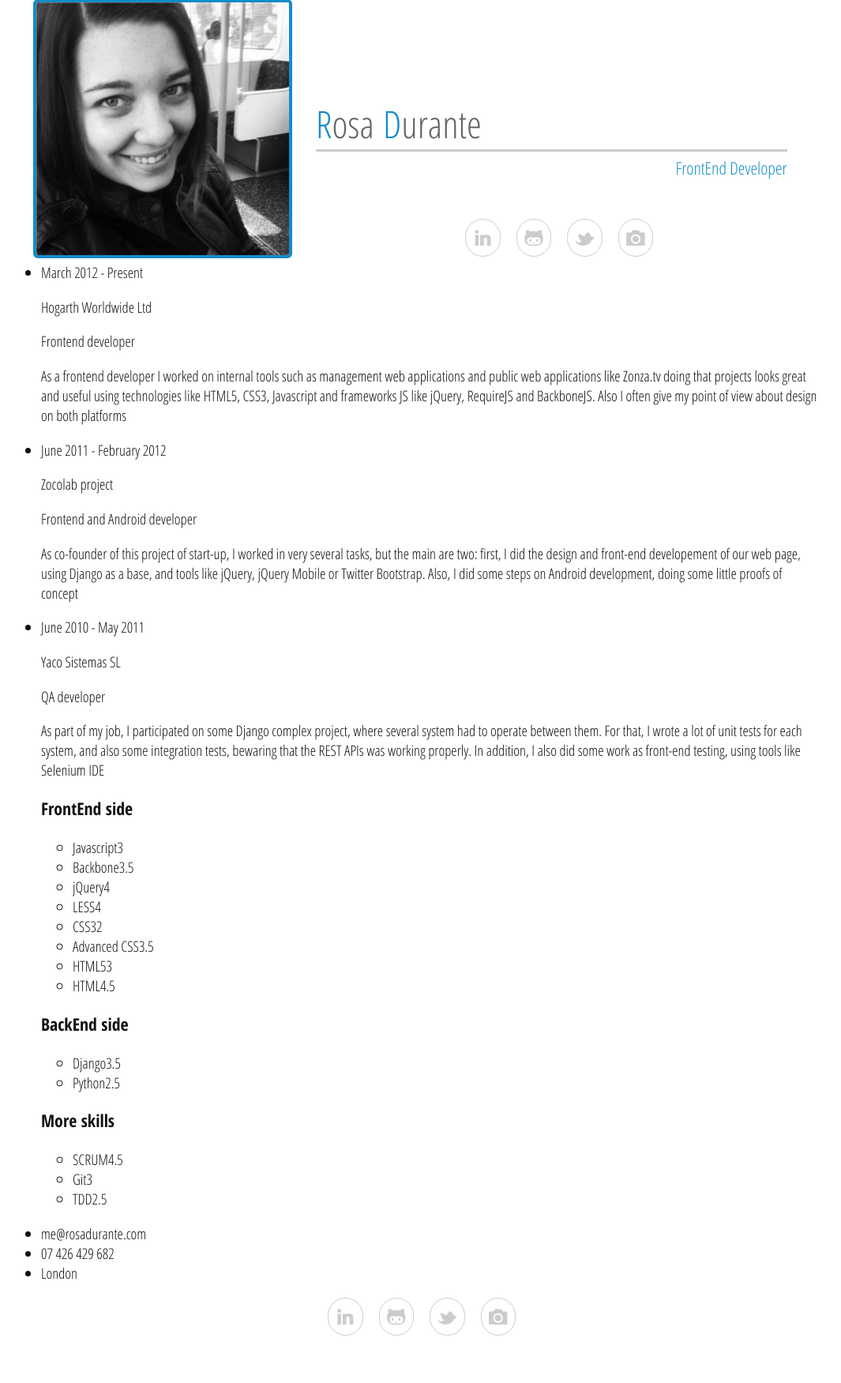
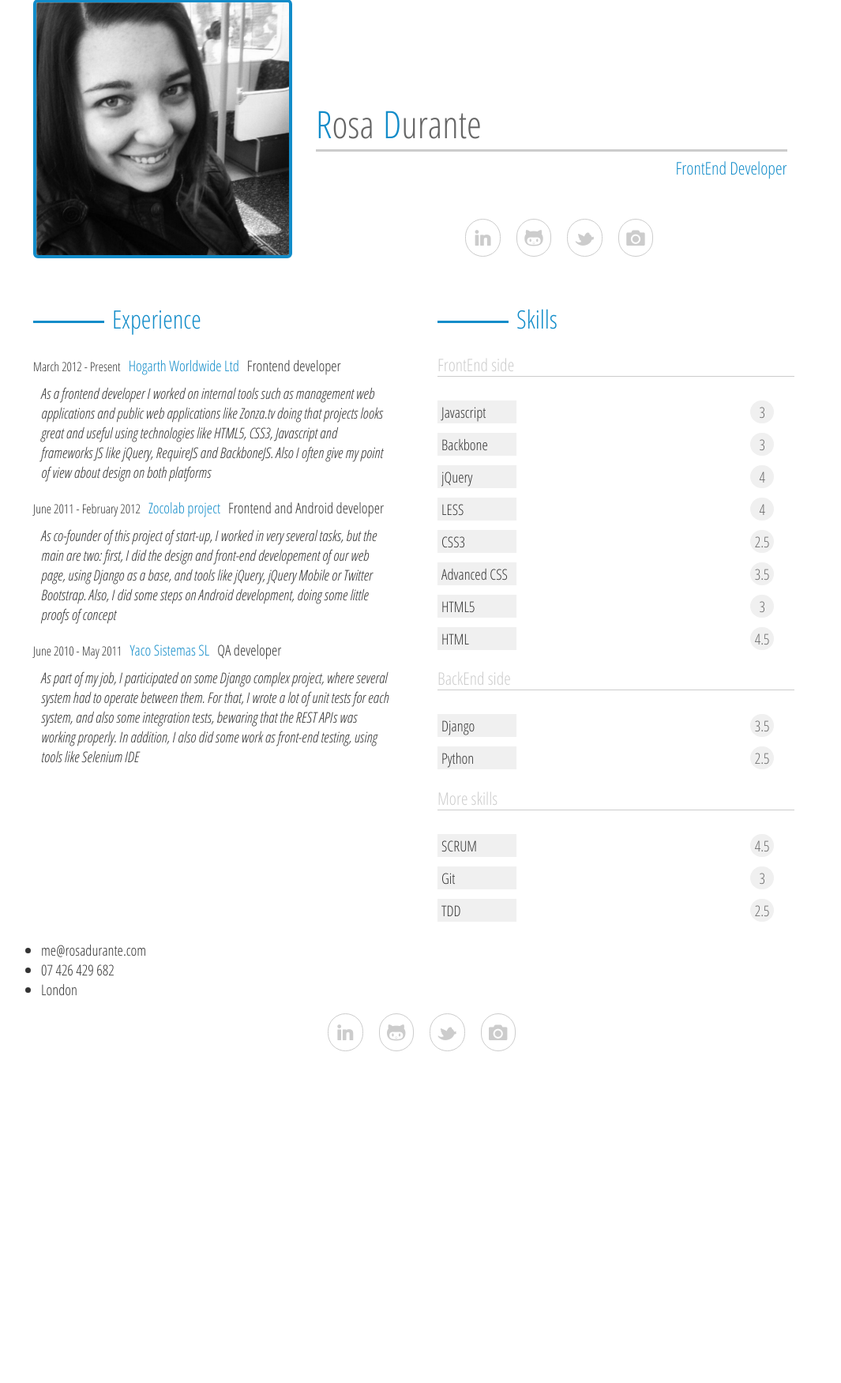
Before and after one commit to rosUnix/rosadurante, a Django app: page / in a window 1280 px wide. Shown: the part 61-1812 px from the top of the page at 79% size, without its empty margins (116-1181 px from the left). After the commit the page ends 1392 px from the top, so only its background shows below. Run offline with Django 3.2, Linux system fonts and the light colour scheme; style sheets or scripts are compiled from the project's sources; some libraries are stand-ins or nearby versions.

Commit message:
Experience and skills sections almost complete (yay)

```diff
--- a/website/static/js/app.js
+++ b/website/static/js/app.js
@@ -20,8 +20,7 @@ define('app', ['jquery', 'underscore', 'Backbone', 'Mustache'], function($, _, B
 	    		};
 
 	    		var self = this;
-	    		this.collection.fetch({ success: function () { self.render() }});
-
+	    		this.collection.fetch({ success: function () { self.render(); } });
 	    	},
 
 	    	render: function () {
@@ -31,6 +30,8 @@ define('app', ['jquery', 'underscore', 'Backbone', 'Mustache'], function($, _, B
     					$(view).append(self.render_element(model));
     				});
 	    		});
+
+	    		this.trigger('rendered');
 	    	},
 
 	    	render_element: function (model) {
@@ -47,8 +48,9 @@ define('app', ['jquery', 'underscore', 'Backbone', 'Mustache'], function($, _, B
 	    		'</li>',
 	    	skills_template: '<div>' +
 	    		'<h3>{{ name }}</h3>' +
-	    		'<ul>{{#list}}<li><span class"label">{{ name }}</span>' +
-	    		'<span class="value">{{ value }}</span></li>{{/list}}</ul>' +
+	    		'<ul>{{#list}}<li><p class="label">{{ name }}</p>' +
+	    		'<p class="blocks {{ value }}"></p>' +
+	    		'<p class="value">{{ value }}</p></li>{{/list}}</ul>' +
 	    		'</div>',
 	    	social_networks_template: '<li class="{{ social_name }}">' +
 	    		'<a href="{{ url_base }}{{ username }}" target="_blank">' +
@@ -71,16 +73,16 @@ define('app', ['jquery', 'underscore', 'Backbone', 'Mustache'], function($, _, B
 	  				el: this.$el.find('ul.social-networks'),
 	  				parent: this,
 	  				url: '/social_networks',
-	  				template: this.social_networks_template,
+	  				template: this.social_networks_template
 
 	  				/* TODO: behaviour */
 	  			});
 
 	  			this.skills = new BaseView({
-	  				el: this.$el.find('ul.skills'),
+	  				el: this.$el.find('div.skills'),
 	  				parent: this,
 	  				url: '/skills',
-	  				template: this.skills_template,
+	  				template: this.skills_template
 
 	  				/* TODO: behaviour */
 	  			});
--- a/website/static/less/styles.less
+++ b/website/static/less/styles.less
@@ -3,9 +3,10 @@
 /* ---------- ---------- ---------- */
 
 @sky-blue: #128CC9;
+@extra-soft-grey: #f0f0f0;
 @soft-grey: #cccccc;
 @mid-grey: #666666;
-@dark-grey: #111111;
+@dark-grey: #333333;
 
 /* ---------- ---------- ---------- */
 /*  Mixins                          */
@@ -56,6 +57,9 @@ body {
 	margin: 60px auto;
 	max-width: 1024px;
 
+	p, span, label { color: @dark-grey; }
+	a { color: @sky-blue; }
+
 	.social-networks-wrapper {
 		.social-networks {
 			.no-list-style();
@@ -79,10 +83,9 @@ body {
 
 				&:hover {
 					border-color: @sky-blue;
-					background-color: @sky-blue;
 
 					span {
-						color: white;
+						color: @sky-blue;
 					}
 				}
 			}
@@ -91,6 +94,7 @@ body {
 
 	header {
 		margin: 0px 30px;
+		overflow: hidden;
 
 		.main-picture {
 			display: block;
@@ -137,8 +141,11 @@ body {
 			.position {
 				text-align: right;
 				padding-top: 5px;
-				color: @sky-blue;
 				font-size: 22px;
+
+				span {
+					color: @sky-blue;
+				}
 			}
 		}
 
@@ -149,7 +156,114 @@ body {
 
 	.container[role=main] {
 		clear: both;
-		margin-top: 30px;
+		margin-top: 50px;
+		overflow: hidden;
+
+		.content section {
+			.box-sizing(border-box);
+			display: block;
+			float: left;
+			width: 50%;
+			padding: 0px 30px;
+
+			header {
+				margin: 0;
+
+				h3 {
+					bottom: 0;
+					font-size: 32px;
+					font-weight: normal;
+					margin: 0px;
+					color: @sky-blue;
+					padding: 0px;
+					// background-color: #f8f8fb;
+					// border-bottom: 1px solid @soft-grey;
+
+					&:before {
+						content: "";
+						display: inline-block;
+						height: 3px;
+						width: 90px;
+						background-color: @sky-blue;
+						vertical-align: middle;
+						margin-right: 10px;
+					}
+				}
+			}
+
+			ul {
+				.no-list-style();
+			}
+
+			.experience {
+				margin-top: 20px;
+
+				li {
+					margin-bottom: 10px;
+
+					label { font-size: 16px; }
+					p {
+						margin: 5px 0;
+						padding-left: 10px;
+						display: inline-block;
+					}
+					.highlight { color: @sky-blue; }
+					.description { font-style: italic; }
+				}
+			}
+
+			.skills {
+				margin-top: 20px;
+
+				h3 {
+					font-weight: normal;
+					border-bottom: 1px solid @soft-grey;
+					color: @soft-grey;
+				}
+				li {
+					margin-bottom: 4px;
+
+					p {
+						display: inline-block;
+						margin: 0px;
+					}
+
+					.label {
+						padding: 2px 5px;
+						background-color: @extra-soft-grey;
+						display: inline-block;
+						min-width: 90px;
+						margin-right: 10px;
+
+						&:hover {
+							color: white;
+							background-color: @mid-grey;
+						}
+					}
+
+					.blocks {
+						min-width: 60%;
+						min-height: 30px;
+						margin-right: 15px;
+					}
+
+					.value {
+						.border-radius(25px);
+						padding: 2px 5px;
+						color: @mid-grey;
+						min-width: 20px;
+						text-align: center;
+						background-color: @extra-soft-grey;
+
+
+					}
+				}
+			}
+		}
+	}
+
+	footer {
+		clear: both;
 	}
 
 
--- a/website/templates/website/index.html
+++ b/website/templates/website/index.html
@@ -5,11 +5,13 @@
 <div class="content-wrapper">
 	<div class="content">
 		<section class="experience-wrapper">
+			<header><h3>Experience</h3></header>
 			<ul class="experience"></ul>
 			<!-- try to get the style from resume -->
 		</section>
 		<section class="skills-wrapper">
-			<ul class="skills"></ul>
+			<header><h3>Skills</h3></header>
+			<div class="skills"></div>
 			<!-- by backbone -->
 		</section>
 	</div>
--- a/website/views.py
+++ b/website/views.py
@@ -62,7 +62,7 @@ def skills(request):
 			'value': 3
 		}, {
 			'name': 'Backbone',
-			'value': 3.5
+			'value': 3
 		}, {
 			'name': 'jQuery',
 			'value': 4
@@ -71,7 +71,7 @@ def skills(request):
 			'value': 4,
 		}, {
 			'name': 'CSS3',
-			'value': 2
+			'value': 2.5
 		}, {
 			'name': 'Advanced CSS',
 			'value': 3.5
```
